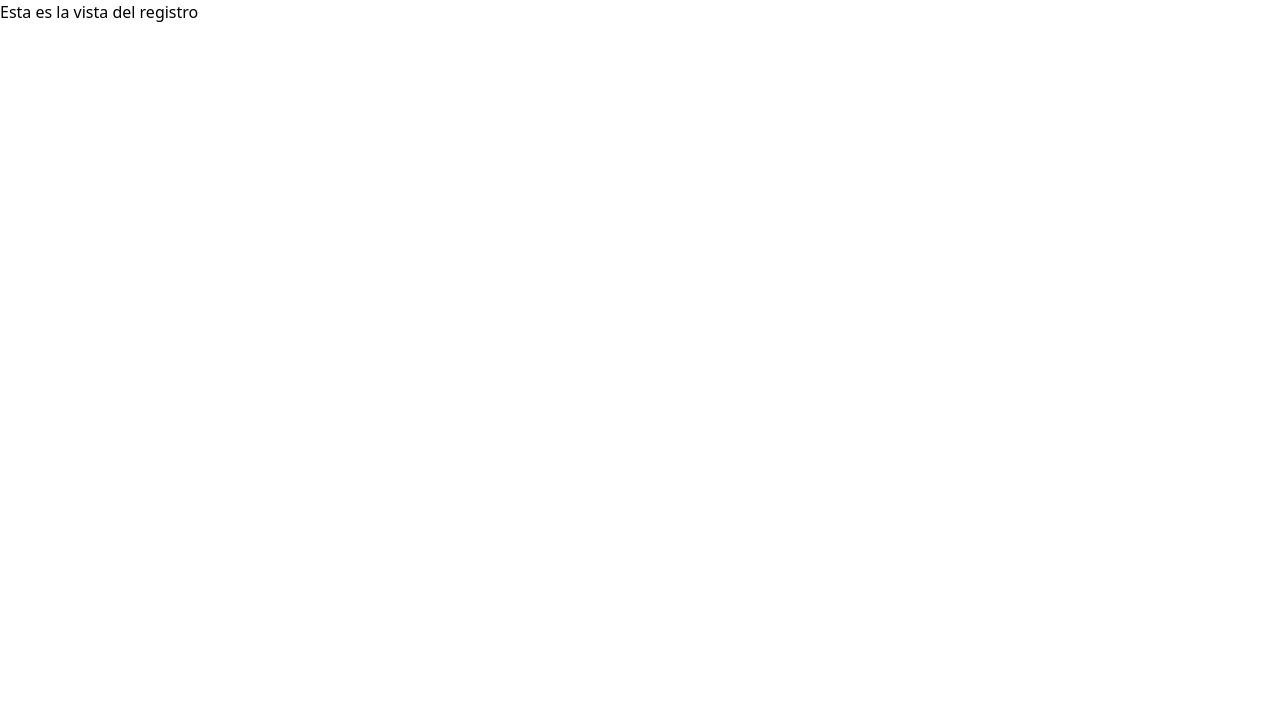
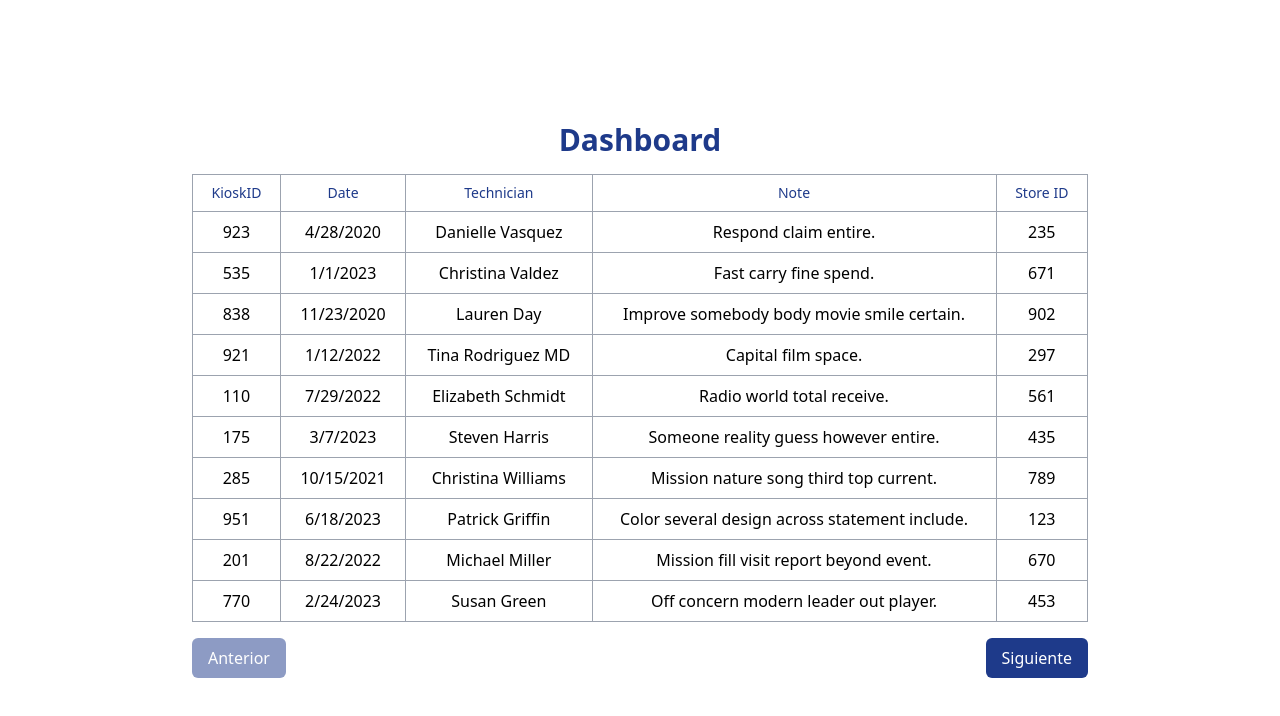
Before and after one commit to MateoMVP/reporteria-Front, a Next.js app: page /dashboard in a window 1280 px wide. Shown: the top 716 px of the page. Built offline with nearby package versions, Linux system fonts and the light colour scheme; no server answers.

Commit message:
vista tablas dashboard

```diff
--- a/src/app/dashboard/page.tsx
+++ b/src/app/dashboard/page.tsx
@@ -1,9 +1,196 @@
-function Register() {
-  return (
-    <div>
-        Esta es la vista del registro
-    </div>
-  )
+"use client";
+import React, { useState, useEffect } from "react";
+import AXIOS from "../config/axios"; // Axios config
+import { Bounce, ToastContainer, toast } from "react-toastify";
+
+interface dataDashboard {
+  KioskId: number;
+  fecha: string;
+  nota: string;
+  name_tecnico: string;
+  store_Id: number;
 }
 
-export default Register
+const data_chat: dataDashboard[] = [
+  {
+    KioskId: 923,
+    fecha: "2020-04-28",
+    nota: "Respond claim entire.",
+    name_tecnico: "Danielle Vasquez",
+    store_Id: 235,
+  },
+  {
+    KioskId: 535,
+    fecha: "2023-01-01",
+    nota: "Fast carry fine spend.",
+    name_tecnico: "Christina Valdez",
+    store_Id: 671,
+  },
+  {
+    KioskId: 838,
+    fecha: "2020-11-23",
+    nota: "Improve somebody body movie smile certain.",
+    name_tecnico: "Lauren Day",
+    store_Id: 902,
+  },
+  {
+    KioskId: 921,
+    fecha: "2022-01-12",
+    nota: "Capital film space.",
+    name_tecnico: "Tina Rodriguez MD",
+    store_Id: 297,
+  },
+  {
+    KioskId: 110,
+    fecha: "2022-07-29",
+    nota: "Radio world total receive.",
+    name_tecnico: "Elizabeth Schmidt",
+    store_Id: 561,
+  },
+  {
+    KioskId: 175,
+    fecha: "2023-03-07",
+    nota: "Someone reality guess however entire.",
+    name_tecnico: "Steven Harris",
+    store_Id: 435,
+  },
+  {
+    KioskId: 285,
+    fecha: "2021-10-15",
+    nota: "Mission nature song third top current.",
+    name_tecnico: "Christina Williams",
+    store_Id: 789,
+  },
+  {
+    KioskId: 951,
+    fecha: "2023-06-18",
+    nota: "Color several design across statement include.",
+    name_tecnico: "Patrick Griffin",
+    store_Id: 123,
+  },
+  {
+    KioskId: 201,
+    fecha: "2022-08-22",
+    nota: "Mission fill visit report beyond event.",
+    name_tecnico: "Michael Miller",
+    store_Id: 670,
+  },
+  {
+    KioskId: 770,
+    fecha: "2023-02-24",
+    nota: "Off concern modern leader out player.",
+    name_tecnico: "Susan Green",
+    store_Id: 453,
+  },
+];
+
+function Dashboard() {
+  const [data, setData] = useState<dataDashboard[]>(data_chat); // Usamos la interfaz ReporteTrabajo para tipar los datos
+  const [currentPage, setCurrentPage] = useState(1); // Página actual
+  const [rowsPerPage] = useState(5); // Filas por página
+  const [loading, setLoading] = useState(false);
+
+  // Llamada al backend para obtener datos
+  useEffect(() => {
+    const fetchData = async () => {
+      setLoading(true);
+      try {
+        const response = await AXIOS.get(`/kiosks?page=${currentPage}`);
+        setData(response.data); // Llenamos la tabla con los datos
+        setLoading(false);
+      } catch (error) {
+        setLoading(false);
+      }
+    };
+
+    fetchData();
+  }, [currentPage]);
+
+  // Manejar cambio de página
+  const handleNextPage = () => {
+    setCurrentPage((prevPage) => prevPage + 1);
+  };
+
+  const handlePrevPage = () => {
+    setCurrentPage((prevPage) => (prevPage > 1 ? prevPage - 1 : 1));
+  };
+
+  return (
+    <div className="flex flex-col items-center justify-center min-h-screen py-12 pr-6 pl-4 px-4 sm:px-6 sm:pl-6 lg:px-8">
+      <ToastContainer />
+      <h1 className="text-3xl font-bold mb-4 text-center text-[#1E3A8A]">
+        Dashboard
+      </h1>
+      <div className="w-full max-w-4xl">
+        <table className="min-w-full bg-white border-collapse border border-gray-400">
+          <thead>
+            <tr>
+              <th className="px-4 py-2 border border-gray-400 text-center text-sm font-medium text-[#1E3A8A]">
+                KioskID
+              </th>
+              <th className="px-4 py-2 border border-gray-400 text-center text-sm font-medium text-[#1E3A8A]">
+                Date
+              </th>
+              <th className="px-4 py-2 border border-gray-400 text-center text-sm font-medium text-[#1E3A8A]">
+                Technician
+              </th>
+              <th className="px-4 py-2 border border-gray-400 text-center text-sm font-medium text-[#1E3A8A]">
+                Note
+              </th>
+              <th className="px-4 py-2 border border-gray-400 text-center text-sm font-medium text-[#1E3A8A]">
+                Store ID
+              </th>
+            </tr>
+          </thead>
+          <tbody>
+            {loading ? (
+              <tr>
+                <td colSpan={5} className="text-center py-4">
+                  Cargando datos...
+                </td>
+              </tr>
+            ) : (
+              data.map((row) => (
+                <tr key={row.KioskId}>
+                  <td className="px-4 py-2 border border-gray-400 text-center">
+                    {row.KioskId}
+                  </td>
+                  <td className="px-4 py-2 border border-gray-400 text-center">
+                    {new Date(row.fecha).toLocaleDateString()}{" "}
+                    {/* Formateamos la fecha */}
+                  </td>
+                  <td className="px-4 py-2 border border-gray-400 text-center">
+                    {row.name_tecnico}
+                  </td>
+                  <td className="px-4 py-2 border border-gray-400 text-center">
+                    {row.nota}
+                  </td>
+                  <td className="px-4 py-2 border border-gray-400 text-center">
+                    {row.store_Id}
+                  </td>
+                </tr>
+              ))
+            )}
+          </tbody>
+        </table>
+        <div className="flex justify-between mt-4">
+          <button
+            onClick={handlePrevPage}
+            disabled={currentPage === 1}
+            className="bg-[#1E3A8A] text-white px-4 py-2 rounded-md disabled:opacity-50"
+          >
+            Anterior
+          </button>
+          <button
+            onClick={handleNextPage}
+            className="bg-[#1E3A8A] text-white px-4 py-2 rounded-md"
+          >
+            Siguiente
+          </button>
+        </div>
+      </div>
+    </div>
+  );
+}
+
+export default Dashboard;
```
